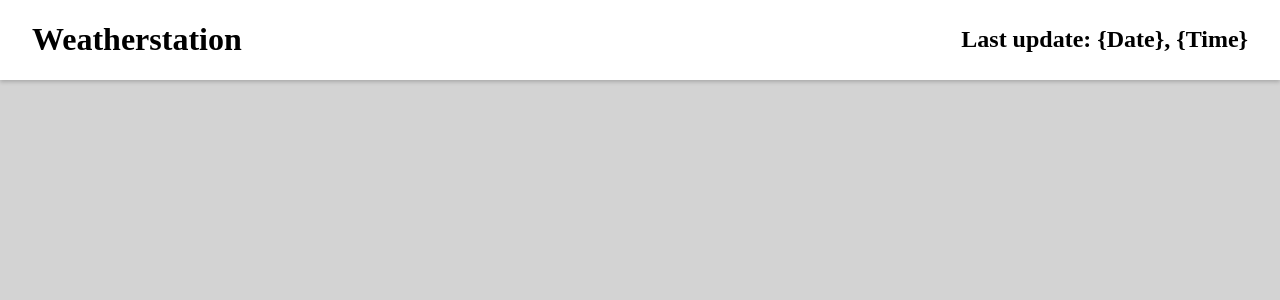
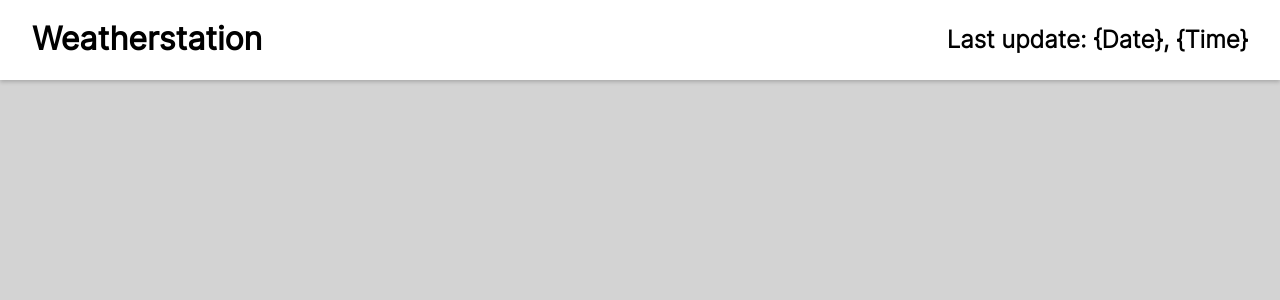
Before and after one commit to Weerstation-NHL-Stenden/webapplicatie, a PHP site: page / in a window 1280 px wide. Shown: the top 300 px of the page. Run offline with PHP 8.4, Linux system fonts and the light colour scheme.

Commit message:
Add fonts, import css

```diff
--- a/css/style.css
+++ b/css/style.css
@@ -1,3 +1,13 @@
+@font-face {
+    font-family: interRegular;
+    src: url(../font/Inter-Regular.ttf);
+}
+
+@font-face {
+    font-family: interLight;
+    src: url(../font/Inter-Light.ttf);
+}
+
 html{
     background-color: lightgray;
 }
@@ -22,9 +32,11 @@ header div{
 header h1{
     display: inline-block;
     width: auto;
+    font-family: interRegular;
 }
 
 header h2{
     display: inline-block;
     width: auto;
+    font-family: interLight;
 }
```
Also changed, not shown: font/Inter-Black.ttf (added), font/Inter-Bold.ttf (added), font/Inter-ExtraBold.ttf (added), font/Inter-ExtraLight.ttf (added), font/Inter-Light.ttf (added), font/Inter-Medium.ttf (added), font/Inter-Regular.ttf (added), font/Inter-SemiBold.ttf (added), font/Inter-Thin.ttf (added).
